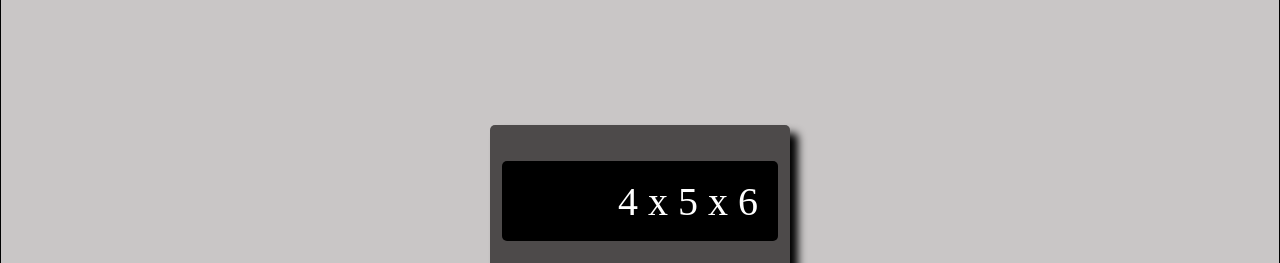
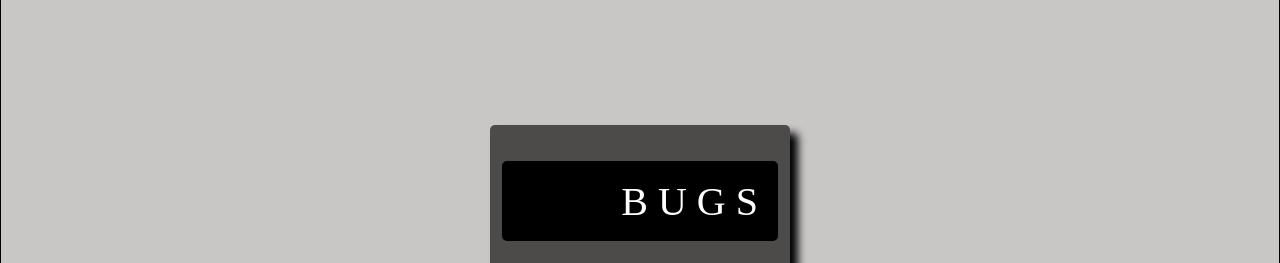
Before and after one commit to jess-izuu/flexBoxCalc2, a plain HTML site: page index.html in a window 1280 px wide. Shown: the top 263 px of the page. Drawn offline with Linux system fonts and the light colour scheme.

Commit message:
Bugs as display text

```diff
--- a/index.html
+++ b/index.html
@@ -16,7 +16,7 @@
     <main>
       <div class="container1">
         <div class="calculator">
-          <div class="calcRow display">4 x 5 x 6</div>
+          <div class="calcRow display">B U G S</div>
           <div class="calcRow">
             <div class="button"><i class="fas fa-plus"></i></div>
             <div class="button"><i class="fas fa-minus"></i></div>
```
